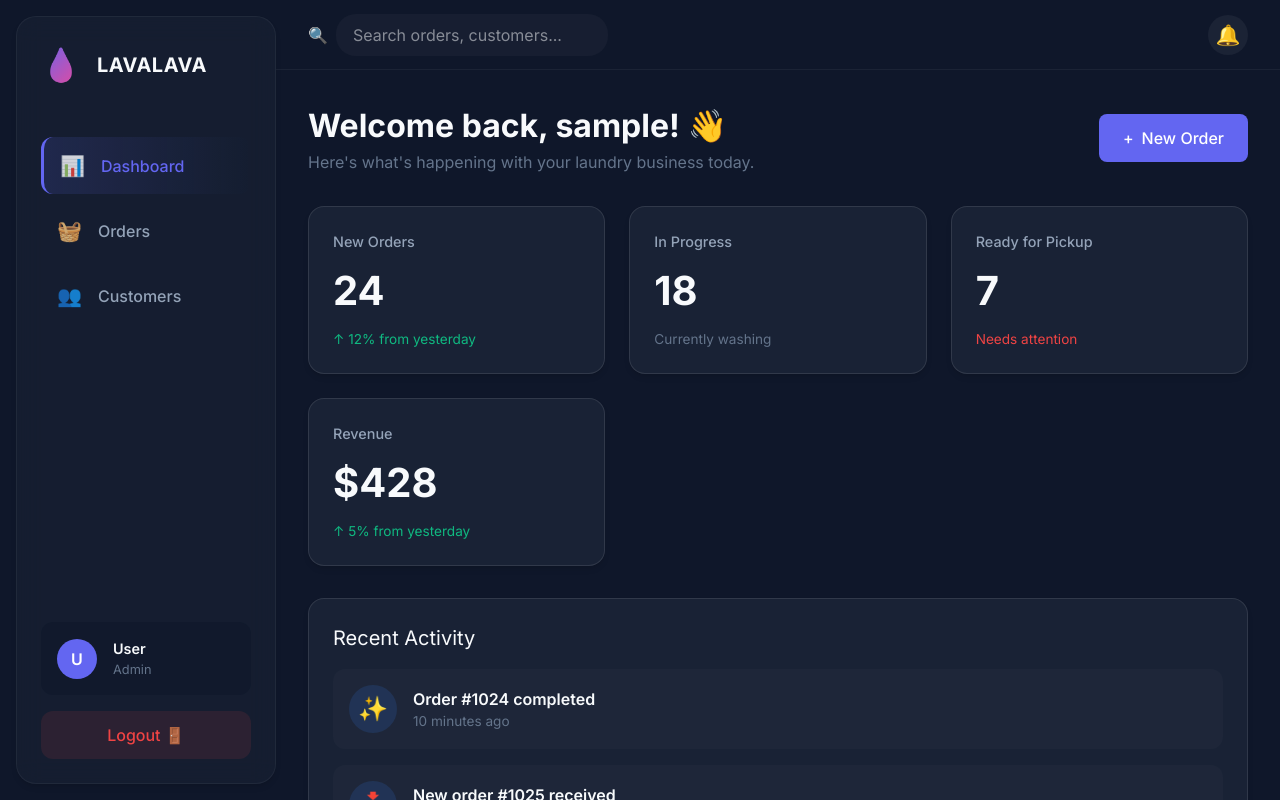
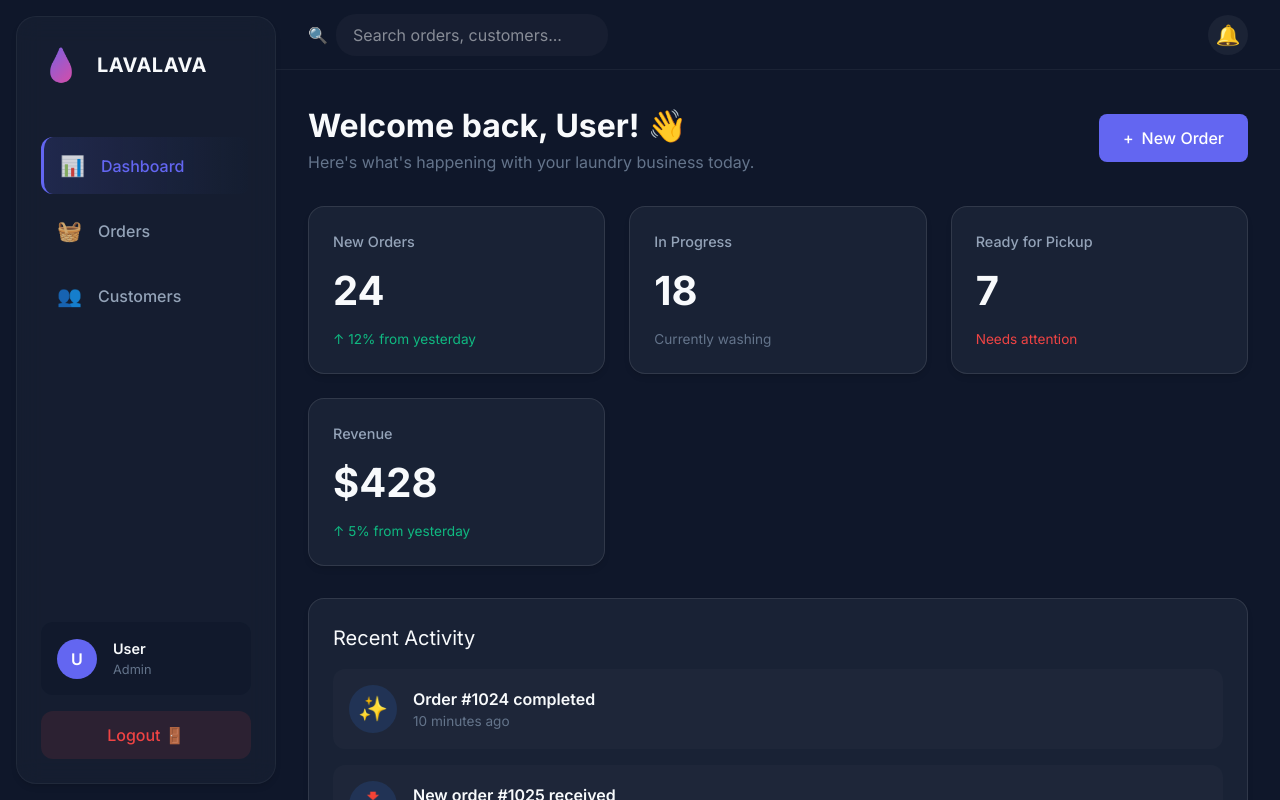
Before and after one commit to Hector-Pat/laundry-management-system_LAVALAVA, a React app in the folder frontend/: page /dashboard in a window 1280 px wide. Built offline with nearby package versions, Linux system fonts and the light colour scheme; no server answers; sample sign-in values are in the browser's storage; the HTML template or start-up script is replaced by a standard one.

Commit message:
fix: usar user.fullName en el saludo de DashboardPage
Mismo bug que en Layout.jsx: el backend devuelve fullName, no
username, asi que el saludo siempre mostraba el fallback "User".

```diff
--- a/frontend/src/pages/dashboard/DashboardPage.jsx
+++ b/frontend/src/pages/dashboard/DashboardPage.jsx
@@ -10,7 +10,7 @@
     <div className="dashboard-container">
       <div className="dashboard-header">
         <div>
-          <h1>Welcome back, {user?.username || 'User'}! 👋</h1>
+          <h1>Welcome back, {user?.fullName || 'User'}! 👋</h1>
           <p style={{ color: 'var(--text-muted)' }}>Here's what's happening with your laundry business today.</p>
         </div>
         <button className="btn-primary">
```
